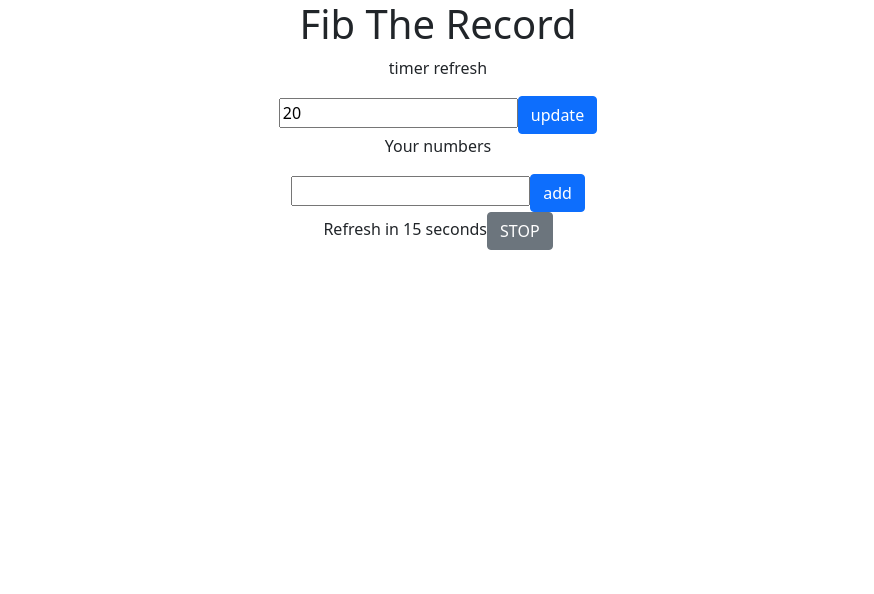
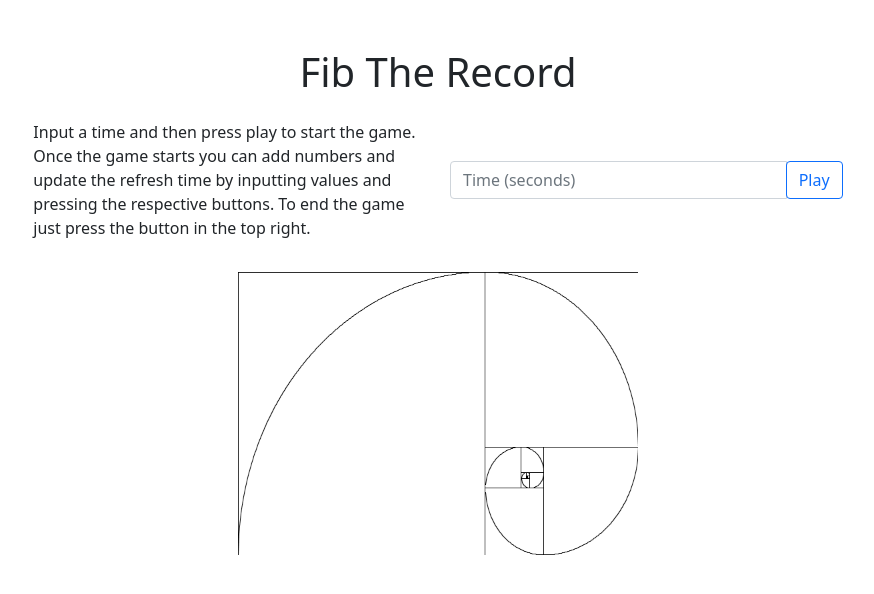
Before and after one commit to King-cobra711/Fib-The-Record, a React (Create React App) app: page / in a window 1280 px wide. Shown: the top 594 px of the page, without its empty margins (202-1076 px from the left). Built offline with nearby package versions, Linux system fonts and the light colour scheme.

Commit message:
Pretty much done

```diff
--- a/package.json
+++ b/package.json
@@ -7,9 +7,11 @@
     "@testing-library/react": "^12.1.4",
     "@testing-library/user-event": "^13.5.0",
     "bootstrap": "^5.1.3",
+    "bootstrap-icons": "^1.8.1",
     "react": "^18.0.0",
     "react-bootstrap": "^2.2.3",
     "react-dom": "^18.0.0",
+    "react-fade-in": "^2.0.1",
     "react-scripts": "5.0.0",
     "web-vitals": "^2.1.4"
   },
--- a/src/App.js
+++ b/src/App.js
@@ -1,4 +1,10 @@
 import { useEffect, useState } from "react";
+import {
+  showSuccessMessage,
+  showErrorMessage,
+  showFIBMessage,
+} from "./components/alerts/alerts";
+import FadeIn from "react-fade-in";
 
 // Components
 import Timer from "./components/timer/timer";
@@ -8,52 +14,300 @@ import "./App.css";
 import "bootstrap/dist/css/bootstrap.min.css";
 
 function App() {
-  // state
-  const [startTime, setStartTime] = useState(20);
-  const [update, setUpdate] = useState(false);
-  const [numbers, setNumbers] = useState([]);
-  // const [userInputs, setUserInputs] = useState({
-  //   startTime: 200,
-  //   numbers: [],
-  // });
+  let fibRange = 1000;
 
-  // const { startTime, numbers } = userInputs;
+  // STATE
+
+  // timer state
+
+  const [timerOn, setTimerOn] = useState(false);
+  const [refreshTimer, setRefreshTimer] = useState(null);
+  const [refresh, setRefresh] = useState(false);
+  const [seconds, setSeconds] = useState(refreshTimer);
+  const [updateTime, setUpdateTime] = useState(false);
+  const [gameStart, setGameStart] = useState(false);
+
+  // state for functions
+  const [userArray, setUserArray] = useState([]);
+  const [countUnique, setcountUnique] = useState({});
+  const [gameOver, setGameOver] = useState(false);
+  const [alerts, setAlerts] = useState({
+    error: "",
+    success: "",
+    FIB: "",
+  });
+  const { error, success, FIB } = alerts;
+  //
+
   // functions
-  // const handleChange = (props) => (e) => {
-  //   setUserInputs({
-  //     ...userInputs,
-  //     [props]: e.target.value,
-  //   });
-  //   console.log(startTime);
+
+  // https://www.mygreatlearning.com/blog/why-is-time-complexity-essential/#:~:text=Time%20complexity%20is%20the%20amount,of%20code%20in%20an%20algorithm.
+
+  // https://learnersbucket.com/examples/algorithms/program-to-find-the-nth-fibonacci-number/
+
+  //To store the function values
+  let memo = [0, 1];
+
+  //Function to calculate the fibonacci
+  const fibonacci = (num) => {
+    //Get the value for current number
+    let result = memo[num];
+    //If there is no value for current number
+    if (typeof result !== "number") {
+      //call the function recursively and store the result
+      result = fibonacci(num - 1) + fibonacci(num - 2);
+      memo[num] = result;
+    }
+    //Else if value then return it
+    return result;
+  };
+
+  // https://developer.mozilla.org/en-US/docs/Web/JavaScript/Reference/Global_Objects/parseInt
+
+  // The default radix for parseInt is 10 so any number will be rounded
+  const perfectSquare = (n) => {
+    let s = parseInt(Math.sqrt(n));
+    return s * s === n;
+  };
+
+  const fibCheck = (n) => {
+    if (n && n <= fibonacci(fibRange)) {
+      return perfectSquare(5 * n * n + 4) || perfectSquare(5 * n * n - 4);
+    }
+  };
+
+  // const handleChangeInput = (e) => {
+  //   setUserNum(Number(e.target.value));
   // };
 
-  // useEffect(() => {
+  // https://stackoverflow.com/questions/62900377/why-is-react-setstate-hook-not-updating-immediately
+  const handleChangeArray = () => {
+    const userNum = document.getElementById("userNum").value;
+    if (userNum !== "") {
+      setUserArray([...userArray, userNum]);
+      if (fibCheck(Number(userNum))) {
+        setAlerts({
+          error: "",
+          success: "",
+          FIB: "FIB",
+        });
+        setTimeout(() => {
+          setAlerts({
+            error: "",
+            success: "",
+            FIB: "",
+          });
+        }, 500);
+      } else {
+        setAlerts({
+          error: "",
+          success: "",
+          FIB: "",
+        });
+      }
+    } else {
+      setAlerts({
+        error: "No number added",
+        success: "",
+        FIB: "",
+      });
+    }
+    document.getElementById("userNum").value = "";
+  };
 
-  // }, [])
+  const handleTime = () => {
+    const time = document.getElementById("time").value;
+    const validate = /^\d+$/;
+    if (validate.test(time)) {
+      setRefreshTimer(time);
+      setUpdateTime(!updateTime);
+      setGameStart(true);
+      setTimerOn(true);
+      setAlerts({
+        success: "",
+        error: "",
+        FIB: "",
+      });
+    } else {
+      setAlerts({
+        ...alerts,
+        error: "must enter a positive whole number",
+      });
+      document.getElementById("time").value = "";
+    }
+    document.getElementById("time").value = "";
+  };
+
+  const count = () => {
+    // https://thewebdev.info/2021/05/15/how-to-count-duplicate-values-in-an-array-in-javascript/
+
+    const counts = {};
+    userArray.forEach((x) => {
+      counts[x] = (counts[x] || 0) + 1;
+    });
+    setcountUnique(counts);
+  };
+
+  // DISPLAY THEM
+  // https://www.pluralsight.com/guides/how-to-display-key-and-value-pairs-from-json-in-reactjs
+
+  // SORTING THEM FROM OBJECT
+  // https://stackoverflow.com/questions/1069666/sorting-object-property-by-values
+
+  // The ONE I USED
+  // https://stackoverflow.com/questions/43773092/how-to-sort-objects-by-value
+  const displayResults = () =>
+    Object.keys(countUnique)
+      .sort((a, b) => {
+        return countUnique[b] - countUnique[a];
+      })
+      .map((k, i) => {
+        return (
+          <li className="list-group-item" key={i}>
+            {k}:{countUnique[k]}
+          </li>
+        );
+      });
+
+  const endGame = () => {
+    setTimerOn(false);
+    setRefreshTimer(null);
+    setRefresh(false);
+    setSeconds(refreshTimer);
+    setUpdateTime(false);
+    setGameStart(false);
+    setUserArray([]);
+    setcountUnique({});
+    setAlerts({
+      error: "",
+      success: "",
+      FIB: "",
+    });
+    setGameOver(true);
+    setTimeout(() => {
+      setGameOver(false);
+    }, 5000);
+  };
+
+  useEffect(() => {
+    count();
+  }, [refresh]);
 
   return (
     <div className="App">
-      <h1>Fib The Record</h1>
-      <div>
-        <p>timer refresh</p>
+      {gameOver && <h1 className="gameOver">Thanks For Playing =D</h1>}
+
+      <div className="container" style={{ maxWidth: "1000px" }}>
+        {gameStart && (
+          <button
+            className="btn btn-outline-danger mb-3"
+            style={{ position: "absolute", top: "2em", right: "2em" }}
+            type="button"
+            onClick={endGame}
+          >
+            End Game
+          </button>
+        )}
+        <h1 className="mt-5 mb-4">Fib The Record</h1>
+        <div className="row">
+          <div className="col-sm-10 m-auto">
+            <div className="row">
+              <div className="col-sm-6 text-start">
+                <p>
+                  Input a time and then press play to start the game. Once the
+                  game starts you can add numbers and update the refresh time by
+                  inputting values and pressing the respective buttons. To end
+                  the game just press the button in the top right.
+                </p>
+              </div>
+              <div className="col-sm-6 m-auto">
+                <div className="input-group mb-3">
                   <input
+                    id="time"
                     type="number"
-          value={startTime}
-          onChange={(e) => {
-            setStartTime(e.target.value);
-          }}
+                    className="form-control"
+                    placeholder="Time (seconds)"
+                    aria-describedby="basic-addon2"
                   />
-        <button className="btn btn-primary" onClick={() => setUpdate(true)}>
-          update
+                  <div className="input-group-append">
+                    <button
+                      className="btn btn-outline-primary"
+                      type="button"
+                      onClick={handleTime}
+                    >
+                      {gameStart ? "Update" : "Play"}
                     </button>
                   </div>
-      <div>
-        <p>Your numbers</p>
-        <input type="number" />
-        <button className="btn btn-primary">add</button>
                 </div>
-      <div>
-        <Timer startTime={startTime} update={update} setUpdate={setUpdate} />
+                {gameStart ? "" : error && showErrorMessage(error)}
+              </div>
+            </div>
+          </div>
+        </div>
+
+        {/* space */}
+        {gameStart ? (
+          <FadeIn>
+            <div className="row">
+              <div className="col-sm-10 m-auto">
+                <div className="card">
+                  <div className="card-header pb-0">
+                    <div className="row">
+                      <div className="col-6">
+                        <div className="input-group mb-3">
+                          <input
+                            id="userNum"
+                            type="number"
+                            className="form-control"
+                            placeholder="Add a number!"
+                            aria-describedby="basic-addon2"
+                          />
+                          <div className="input-group-append">
+                            <button
+                              className="btn btn-outline-secondary"
+                              type="button"
+                              onClick={handleChangeArray}
+                            >
+                              Add
+                            </button>
+                          </div>
+                        </div>
+                      </div>
+                      <div className="col-6">
+                        <Timer
+                          refreshTimer={refreshTimer}
+                          updateTime={updateTime}
+                          setUpdateTime={setUpdateTime}
+                          seconds={seconds}
+                          setSeconds={setSeconds}
+                          refresh={refresh}
+                          setRefresh={setRefresh}
+                          timerOn={timerOn}
+                          setTimerOn={setTimerOn}
+                        />
+                      </div>
+                      {gameStart ? error && showErrorMessage(error) : ""}
+                      {FIB && showFIBMessage()}
+                    </div>
+                  </div>
+                  <ul className="list-group list-group-flush">
+                    {displayResults()}
+                  </ul>
+                </div>
+              </div>
+            </div>
+          </FadeIn>
+        ) : (
+          <div className="row">
+            <div className="col-sm-10 m-auto">
+              <img
+                src="/images/FibGif.gif"
+                style={{ width: "400px", marginTop: "1em" }}
+                alt="FibGif"
+              />
+            </div>
+          </div>
+        )}
       </div>
     </div>
   );
--- /dev/null
+++ b/src/components/alerts/alerts.js
@@ -0,0 +1,11 @@
+// Alert  messages for registration
+
+export const showSuccessMessage = (success) => {
+  return <div className="alert alert-success">{success}</div>;
+};
+export const showErrorMessage = (error) => {
+  return <div className="alert alert-danger">{error}</div>;
+};
+export const showFIBMessage = () => {
+  return <h1 className="alert alert-warning">FIB</h1>;
+};
--- a/src/components/timer/timer.js
+++ b/src/components/timer/timer.js
@@ -1,15 +1,24 @@
 import { useEffect, useState } from "react";
 
-export default function Timer({ startTime, update, setUpdate }) {
+export default function Timer({
+  refreshTimer,
+  updateTime,
+  setUpdateTime,
+  seconds,
+  setSeconds,
+  refresh,
+  setRefresh,
+  timerOn,
+  setTimerOn,
+}) {
   // state
-  const [seconds, setSeconds] = useState(startTime);
-  const [start, setStart] = useState(true);
 
   //   functions
 
   const handleTimer = () => {
     if (seconds <= 0) {
-      setSeconds(startTime);
+      setRefresh(!refresh);
+      setSeconds(refreshTimer);
     } else {
       setSeconds(seconds - 1);
     }
@@ -19,11 +28,11 @@ export default function Timer({ startTime, update, setUpdate }) {
   useEffect(() => {
     //   https://stackoverflow.com/questions/56617186/what-happens-when-setinterval-is-called-within-a-useeffect
     let interval = null;
-    if (update) {
-      setSeconds(startTime);
-      setUpdate(false);
+    if (updateTime) {
+      setSeconds(refreshTimer);
+      setUpdateTime(false);
     }
-    if (start) {
+    if (timerOn) {
       interval = setInterval(() => {
         handleTimer();
       }, 1000);
@@ -32,13 +41,20 @@ export default function Timer({ startTime, update, setUpdate }) {
     }
 
     return () => clearInterval(interval);
-  }, [seconds, start, update]);
+  }, [seconds, timerOn, updateTime]);
 
   return (
     <div>
-      Refresh in {seconds} seconds
-      <button className="btn btn-secondary" onClick={() => setStart(!start)}>
-        {start ? "STOP" : "START"}
+      Refresh in {seconds === null ? "(X)" : seconds} seconds
+      <button
+        className="btn btn-outline-secondary ms-3"
+        onClick={() => setTimerOn(!timerOn)}
+      >
+        {timerOn ? (
+          <i className="bi bi-pause-circle"> Stop</i>
+        ) : (
+          <i className="bi bi-play-circle"> Start</i>
+        )}
       </button>
     </div>
   );
--- a/src/index.js
+++ b/src/index.js
@@ -1,6 +1,8 @@
 import React from "react";
 import ReactDOM from "react-dom/client";
 import "./index.css";
+import "bootstrap-icons/font/bootstrap-icons.css";
+import "bootstrap/dist/css/bootstrap.min.css";
 import App from "./App";
 import reportWebVitals from "./reportWebVitals";
 
```
Also changed, not shown: src/App.css (+15 -0 lines), public/images/FibGif.gif (added), 1 other file (tests, documents, lock files or other folders). Lines whose indentation alone changed are shown as unchanged.
